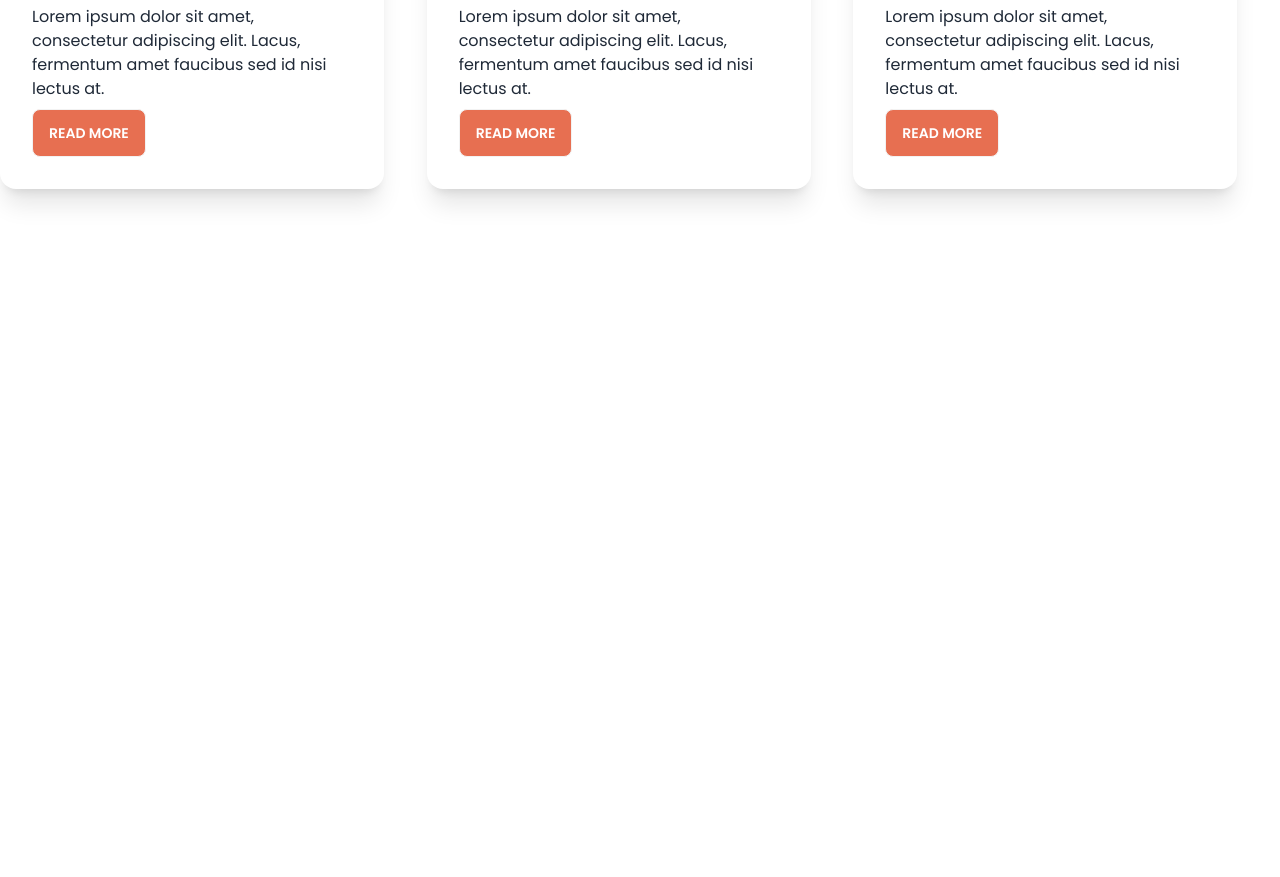
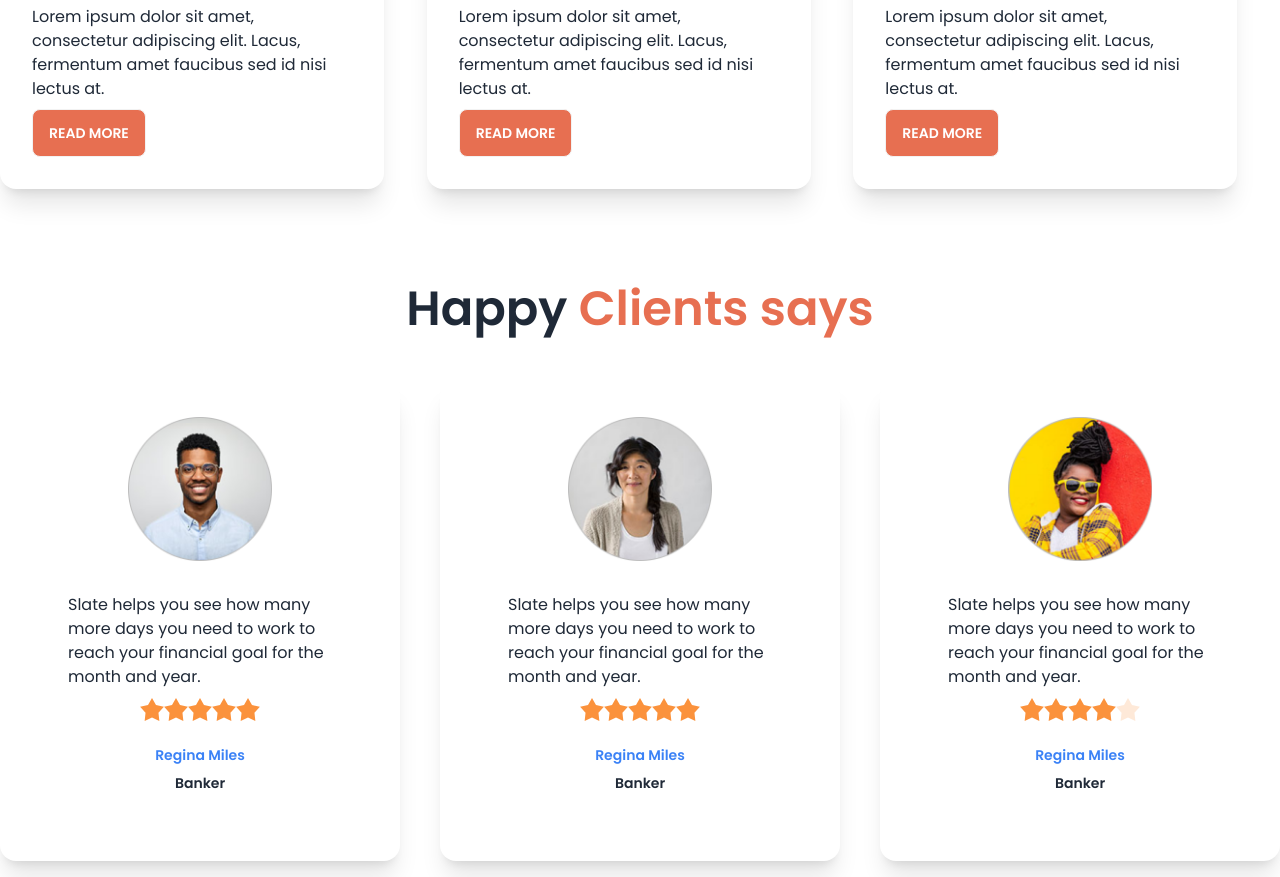
Before and after one commit to imabdmomin/biker-zone-with-daisyUI, a plain HTML site: page index.html in a window 1280 px wide. Shown: the part 1141-2018 px from the top of the page. Before the commit the page ends 1426 px from the top, so only its background shows below. Drawn offline with nearby package versions, Linux system fonts and the light colour scheme.

Commit message:
happy client section added

```diff
--- a/index.html
+++ b/index.html
@@ -208,7 +208,80 @@
           </div>
     </div>
 </section>
+<!-- happy clients -->
+<section class="my-4">
+    <h3 class="text-5xl mb-12 font-semibold text-center">
+        Happy <span class="text-bike-primary">Clients says</span>
+    </h3>
+    <div class="grid grid-cols-1 md:grid-cols-2 lg:grid-cols-3 gap-10">
+        <!-- 1st review -->
+        <div class="card  bg-base-100 p-9 border-x- shadow-xl">
+            <figure><img class="w-36" src="./images/others/user-1.png" alt="Shoes" /></figure>
+            <div class="card-body">
 
+              <p>Slate helps you see how
+                many more days you need
+                to work to reach your financial
+                goal for the month and year.</p>
+                <div class=" rating justify-center">
+                    <input type="radio" name="rating-2" class="mask mask-star-2 bg-orange-400" />
+                    <input type="radio" name="rating-2" class="mask mask-star-2 bg-orange-400"  />
+                    <input type="radio" name="rating-2" class="mask mask-star-2 bg-orange-400" />
+                    <input type="radio" name="rating-2" class="mask mask-star-2 bg-orange-400" checked/>
+                    <input type="radio" name="rating-2" class="mask mask-star-2 bg-orange-400" />
+                  </div>
+              <div class="space-y-2 mt-4 text-center">
+                    <h3 class="text-sm font-semibold text-blue-500">Regina Miles</h3>
+                    <p class="text-sm font-semibold " >Banker</p>
+              </div>
+            </div>
+          </div>
+        <!-- 2nd review -->
+        <div class="card  bg-base-100 p-9 shadow-xl">
+            <figure><img class="w-36" src="./images/others/user-2.png" alt="Shoes" /></figure>
+            <div class="card-body">
+
+              <p>Slate helps you see how
+                many more days you need
+                to work to reach your financial
+                goal for the month and year.</p>
+                <div class=" rating justify-center">
+                    <input type="radio" name="rating-2" class="mask mask-star-2 bg-orange-400" />
+                    <input type="radio" name="rating-2" class="mask mask-star-2 bg-orange-400"  />
+                    <input type="radio" name="rating-2" class="mask mask-star-2 bg-orange-400" />
+                    <input type="radio" name="rating-2" class="mask mask-star-2 bg-orange-400" checked/>
+                    <input type="radio" name="rating-2" class="mask mask-star-2 bg-orange-400" />
+                  </div>
+              <div class="space-y-2 mt-4 text-center">
+                    <h3 class="text-sm font-semibold text-blue-500">Regina Miles</h3>
+                    <p class="text-sm font-semibold " >Banker</p>
+              </div>
+            </div>
+          </div>
+        <!-- 3rd review -->
+        <div class="card  bg-base-100 p-9 shadow-xl">
+            <figure><img class="w-36" src="./images/others/user-3.png" alt="Shoes" /></figure>
+            <div class="card-body">
+
+              <p>Slate helps you see how
+                many more days you need
+                to work to reach your financial
+                goal for the month and year.</p>
+                <div class=" rating justify-center">
+                    <input type="radio" name="rating-2" class="mask mask-star-2 bg-orange-400" />
+                    <input type="radio" name="rating-2" class="mask mask-star-2 bg-orange-400"  />
+                    <input type="radio" name="rating-2" class="mask mask-star-2 bg-orange-400" />
+                    <input type="radio" name="rating-2" class="mask mask-star-2 bg-orange-400" checked/>
+                    <input type="radio" name="rating-2" class="mask mask-star-2 bg-orange-400" />
+                  </div>
+              <div class="space-y-2 mt-4 text-center">
+                    <h3 class="text-sm font-semibold text-blue-500">Regina Miles</h3>
+                    <p class="text-sm font-semibold " >Banker</p>
+              </div>
+            </div>
+          </div>
+    </div>
+</section>
     </main>
     <footer>
 
```
